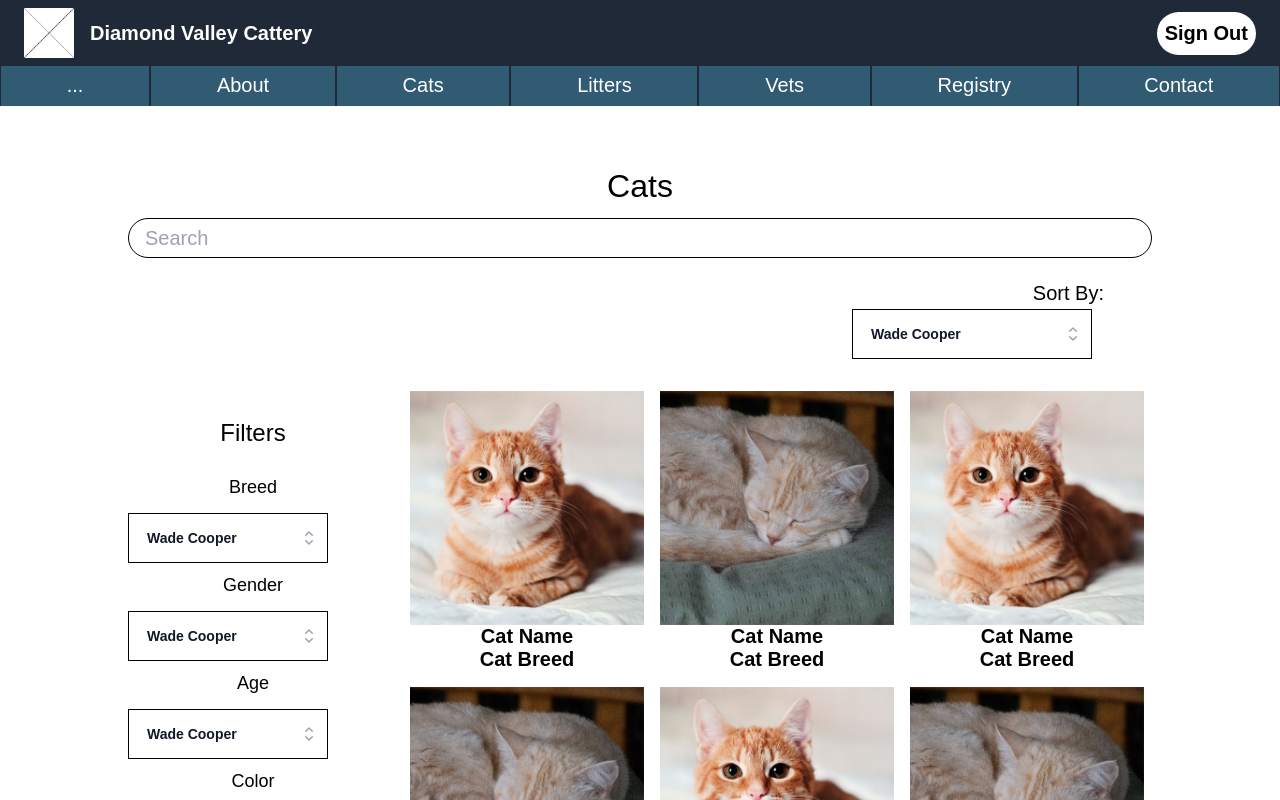
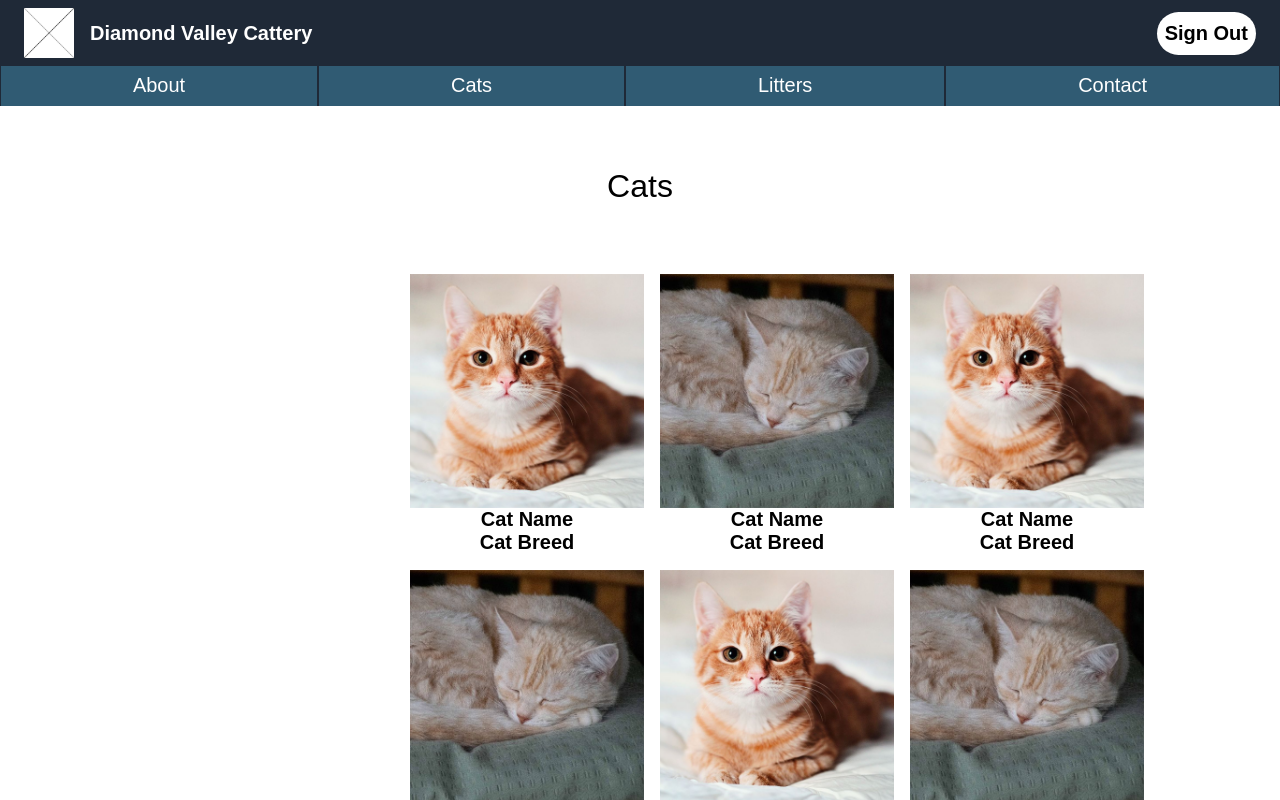
Before and after one commit to afern140/Diamond-Valley-Cattery-Website, a Next.js app: page /cats in a window 1280 px wide. Shown: the top 800 px of the page. Built offline with nearby package versions, Linux system fonts and the light colour scheme; a web font is replaced by a local one.

Commit message:
add Changes

```diff
--- a/app/cats/cat/page.js
+++ b/app/cats/cat/page.js
@@ -15,8 +15,6 @@ export default function Page({ params }) {
 	const [selectedCat, setSelectedCat] = useState(Cats[parseInt(params.cat)]);
 	const router = useRouter();
 	const data = router.query;
-
-	console.log(data);
 
 	return(
 		<main className="bg-gray-100">
@@ -102,6 +100,6 @@ export default function Page({ params }) {
 			) : (
 				<h1 className="text-black text-3xl text-center font-bold p-5">Error 404: Cat Not Found.</h1>
 			)}
-		</main>
-	)
+			</main>
+			)
 }
--- a/app/cats/page.js
+++ b/app/cats/page.js
@@ -4,18 +4,18 @@ import Image from "next/image";
 import Link from "next/link";
 import { useState } from "react";
 import "./styles.css";
-import SearchBox from "@/app/components/searchbox/searchbox";
-import Dropdown from "@/app/components/dropdown/dropdown";
+//import SearchBox from "@/app/components/searchbox/searchbox";
+//import Dropdown from "@/app/components/dropdown/dropdown";
 import CatButton1 from "@/app/components/cat_button_1/catbutton-1";
 import CatButton2 from "@/app/components/cat_button_2/catbutton-2";
+import cats from "./cat/cat.json"
 
 export default function Page() {
-
   return (
     <main className="w-full flex-col justify-center">
       <div>
         <h1 className="catlist-header">Cats</h1>
-        <SearchBox />
+        {/*<SearchBox />*/}
       </div>
 
       <div className="flex py-6 w-full justify-center">
@@ -25,37 +25,40 @@ export default function Page() {
             <h2 className="py-4 text-2xl">Filters</h2>
 
             <h3 className="py-2 text-lg">Breed</h3>
-            <Dropdown/>
+            {/*<Dropdown/>*/}
             <h3 className="py-2 text-lg">Gender</h3>
-            <Dropdown/>
+            {/*<Dropdown/>*/}
             <h3 className="py-2 text-lg">Age</h3>
-            <Dropdown className="py-2" />
+            {/*<Dropdown/>*/}
             <h3 className="py-2 text-lg">Color</h3>
-            <Dropdown className="py-2" />
+            {/*<Dropdown/>*/}
           </div>
 
           {/* Second split of the page */}
           <div className="w-full flex-col">
             <div className="flex">
               <div className="w-3/5" />
-              <div className=" w-2/5">
-                <h2 className="justify-end px-12 flex">Sort By: </h2>
-                <Dropdown />
-              </div>
             </div>
             <div className="h-6"/>
             <div className="grid w-full grid-cols-3">
-                <CatButton1/>
+                {/*<CatButton1/>
                 <CatButton2 />
                 <CatButton1 />
                 <CatButton2 />
                 <CatButton1 />
-                <CatButton2 />
+                <CatButton2 />*/}
+
+                {
+                    cats.map((cat, index) => (
+                        <div key={index}>
+                            {(index % 2 == 0) ? <CatButton1 picID={index} /> : <CatButton2 picID={index} />}
+                        </div>
+                    ))
+                }
               </div>
           </div>
         </div>
       </div>
     </main>
   )
-
-  }
+}
--- a/app/components/cat_button_1/catbutton-1.js
+++ b/app/components/cat_button_1/catbutton-1.js
@@ -2,20 +2,21 @@
 import { useEffect, useState } from "react";
 import Image from 'next/image'
 import Link from "next/link";
+import data from "@/app/cats/cat/cat.json"
 
 const IDs = [
     { id: 0, link: "/img/Kitty_1.png",
       id: 1, link: "/img/Kitty_2.png" }
 ]
 
-const CatButton = ({picID}) => {
+function CatButton({ picID }) {
     const [width, setWidth] = useState(0);
     const [ID, setID] = useState(picID);
-
     return (
         <Link href={{pathname: "/cats/cat", query: "Felix"}} className="w-full flex justify-center">
         <button className="flex-col font-bold p-2 text-black place-items-center">
             <Image
+                alt="Kitty"
                 src="/img/Kitty_1.png"
                 width={width < 1024 ? "300" : "300"}
                 height={width < 1024 ? "300" : "300"}
--- a/app/components/cat_button_2/catbutton-2.js
+++ b/app/components/cat_button_2/catbutton-2.js
@@ -16,6 +16,7 @@ const CatButton = ({picID}) => {
         <Link href="/pages/cats/profile" className="w-full flex justify-center">
         <button className="flex-col font-bold p-2 text-black place-items-center">
             <Image
+                alt="Kitty"
                 src="/img/Kitty_2.png"
                 width={width < 1024 ? "300" : "300"}
                 height={width < 1024 ? "300" : "300"}
--- a/app/components/displaybutton/page.js
+++ b/app/components/displaybutton/page.js
@@ -6,6 +6,7 @@ const DisplayButton = () => {
         <button className="display-button-container">
             <div className="button-image">
                 <Image
+                    alt="Placeholder"
                     src="/img/Placeholder.png"
                     width={128}
                     height={128}/>
--- a/app/components/dropdown/dropdown.js
+++ b/app/components/dropdown/dropdown.js
@@ -1,6 +1,4 @@
 import { Fragment, useState } from 'react'
-import { Combobox, Transition } from '@headlessui/react'
-import { CheckIcon, ChevronUpDownIcon } from '@heroicons/react/20/solid'
 import "./styles.css";
 
 const people = [
@@ -13,7 +11,7 @@ const people = [
 ]
 
 const DropDown = () => {
-  const [selected, setSelected] = useState(people[0])
+  {/*const [selected, setSelected] = useState(people[0])
   const [query, setQuery] = useState('')
 
   const filteredPeople =
@@ -24,10 +22,10 @@ const DropDown = () => {
             .toLowerCase()
             .replace(/\s+/g, '')
             .includes(query.toLowerCase().replace(/\s+/g, ''))
-        )
+)*/}
 
   return (
-    <div className="">
+    {/*<div className="">
       <Combobox value={selected} onChange={setSelected}>
         <div className="relative mt-1">
           <div className="dropdown-background relative w-full cursor-default overflow-hidden bg-white text-left focus:outline-none focus-visible:ring-2 focus-visible:ring-white/75 focus-visible:ring-offset-2 focus-visible:ring-offset-teal-300 sm:text-sm">
@@ -93,7 +91,7 @@ const DropDown = () => {
           </Transition>
         </div>
       </Combobox>
-    </div>
+                          </div>*/}
   )
 };
 export default DropDown;
--- a/app/navbar/page.js
+++ b/app/navbar/page.js
@@ -23,21 +23,18 @@ const Navbar = () => {
                     <p className="font-bold text-xl">Diamond Valley Cattery</p>
                 </li>
                 <li className=" ">
-                    {(signOn == true) && <button className="signing-button" onClick={handleClick}>Sign In</button> }
+                    {(signOn == true) && <button className=" p-2.5 rounded-3xl bg-white font-bold px-2 text-black" onClick={handleClick}>Sign In</button> }
                     {(signOn == false) && <button className="signing-button" onClick={handleClick}>Sign Out</button> }
                     {/*<button className="h-12 rounded-3xl bg-white font-bold px-5 text-black" onClick={handleClick}>Sign In</button>*/}
                 </li>
             </ul>
           </div>
       </div>
-      <div className="background-button-container">
-        <Link href="" className="button-container"><button className="mt-2">...</button></Link>
-        <Link href="" className="button-container"><button className="mt-2">About</button></Link>
-        <Link href="/cats" className="button-container"><button className="mt-2">Cats</button></Link>
-        <Link href="" className="button-container"><button className="mt-2">Litters</button></Link>
-        <Link href="" className="button-container"><button className="mt-2">Vets</button></Link>
-        <Link href="" className="button-container"><button className="mt-2">Registry</button></Link>
-        <Link href="" className="button-container"><button className="mt-2">Contact</button></Link>
+      <div className="flex w-full h-10 bg-cat-blue-dark-0 sticky justify-between align-middle">
+        <Link href="" className=" flex-grow border-l border-r border-cat-blue-dark-1 text-center"><button className="mt-2">About</button></Link>
+        <Link href="/cats" className="flex-grow border-l border-r border-cat-blue-dark-1 text-center"><button className="mt-2">Cats</button></Link>
+        <Link href="" className="flex-grow border-l border-r border-cat-blue-dark-1 text-center"><button className="mt-2">Litters</button></Link>
+        <Link href="" className="flex-grow border-l border-r border-cat-blue-dark-1 text-center"><button className="mt-2">Contact</button></Link>
       </div>
     </div>
   );
--- a/app/navbar/styles.css
+++ b/app/navbar/styles.css
@@ -9,24 +9,6 @@
     font-size: 20px;
 }
 
-.background-button-container {
-    display: flex;
-    width: 100%;
-    height: 2.5rem;
-    background-color: #305B73;
-    position: sticky;
-    justify-content: space-between;
-    vertical-align: middle;
-}
-
-.button-container {
-    flex-grow: 1;
-    border-left: 1px solid;
-    border-right: 1px solid;
-    border-color: rgb(31, 41, 55);
-    text-align: center
-}
-
 .signing-button {
     padding: 10px;
     border-radius: 1.5rem;
--- a/app/page.js
+++ b/app/page.js
@@ -8,7 +8,7 @@ export default function Home() {
   return (
     <div className="w-full bg-white">
       <div className="container mx-auto">
-        <Carousel />
+        {/*<Carousel />*/}
 
         <h2 className="home-header">Welcome to Diamond Valley Cattery</h2>
 
--- a/package.json
+++ b/package.json
@@ -9,11 +9,6 @@
     "lint": "next lint"
   },
   "dependencies": {
-    "@headlessui/react": "^1.7.18",
-    "@heroicons/react": "^2.1.1",
-    "@nextui-org/react": "^2.2.9",
-    "heroicons": "^2.1.1",
-    "keen-slider": "^6.8.6",
     "next": "^14.0.4",
     "react": "^18",
     "react-dom": "^18"
--- a/tailwind.config.js
+++ b/tailwind.config.js
@@ -12,6 +12,10 @@ module.exports = {
         'gradient-conic':
           'conic-gradient(from 180deg at 50% 50%, var(--tw-gradient-stops))',
       },
+      colors: {
+        "cat-blue-dark-0": "#305B73",
+        "cat-blue-dark-1": "#1f2937",
+      },
     },
   },
   plugins: [],
```
Also changed, not shown: app/components/newcarousel/page.js (+6 -8 lines), 1 other file (tests, documents, lock files or other folders).
